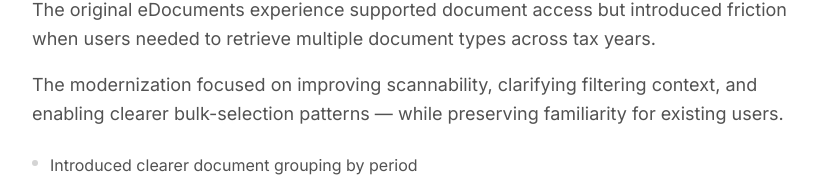
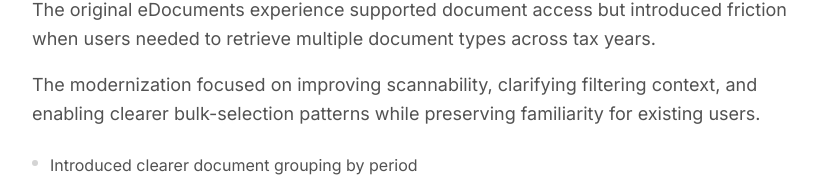
Before and after one commit to iremharnak/portfolio-2026, a Next.js app: page /work/bmo in a window 1280 px wide. Shown: the part 2896-3074 px from the top of the page, without its empty margins (224-1055 px from the left). Built offline with nearby package versions, Linux system fonts and the light colour scheme; a web font is replaced by a local one.

Commit message:
added walkthroughs

```diff
--- a/src/app/work/bmo/page.tsx
+++ b/src/app/work/bmo/page.tsx
@@ -213,7 +213,7 @@ export default function BMOCasePage() {
             </p>
             <p className="mt-4 text-base leading-relaxed text-neutral-600 lg:text-lg">
               The modernization focused on improving scannability, clarifying
-              filtering context, and enabling clearer bulk-selection patterns —
+              filtering context, and enabling clearer bulk-selection patterns
               while preserving familiarity for existing users.
             </p>
             <ul className="mt-6 space-y-3" role="list">
```
